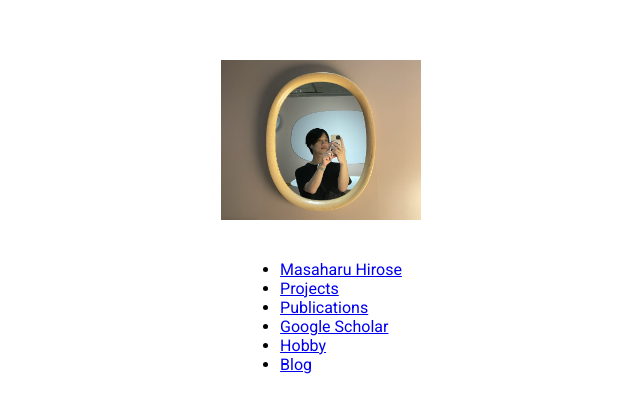
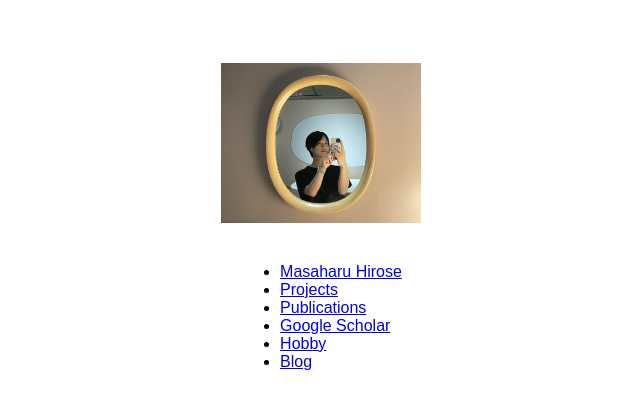
Before and after one commit to ma-hirose/ma-hirose.github.io, a plain HTML site: page index.html in a window 1280 px wide. Shown: the part 175-588 px from the top of the page, without its empty margins (319-959 px from the left). Drawn offline with Linux system fonts and the light colour scheme.

Commit message:
Update index.html

```diff
--- a/index.html
+++ b/index.html
@@ -4,6 +4,7 @@
   <meta charset="UTF-8">
   <meta name="viewport" content="width=device-width, initial-scale=1.0">
   <link href="https://fonts.googleapis.com/css?family=Roboto" rel="stylesheet">
+  <link rel="preconnect" href="https://fonts.googleapis.com">
   <title>My Website</title>
   <style>
     body {
@@ -15,8 +16,8 @@
       margin: 0;
       padding: 0;
 
-      font-family: 'Roboto', sans-serif;
-
+/*       font-family: 'Roboto', sans-serif; */
+      font-family: 'Josefin Sans', sans-serif;
     }
 
     header {
@@ -24,11 +25,6 @@
     }
 
     nav ul {
-/*       list-style: none;
-      display: flex;
-      justify-content: center;
-      margin: 0;
-      padding: 0; */
 
       flex-direction: column;
       align-items: center;
```
